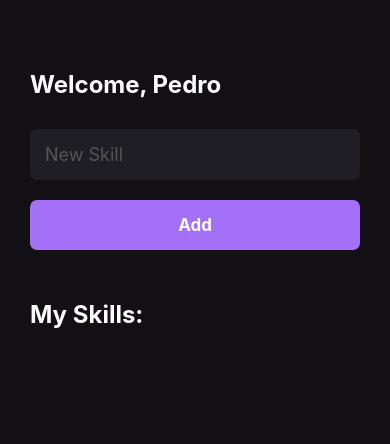
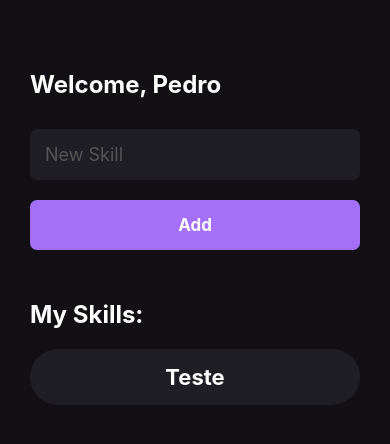
Before and after one commit to opedromartins/RN-MySkills, a React Native app: screen / in a window 390 px wide. Shown: the top 444 px of the page. Built offline with nearby package versions, Linux system fonts and the light colour scheme.

Commit message:
Adding elements to screen

```diff
--- a/src/pages/Home.js
+++ b/src/pages/Home.js
@@ -1,4 +1,4 @@
-import React from "react";
+import React, { useState } from "react";
 import {
     View,
     Text,
@@ -9,6 +9,9 @@
 } from 'react-native';
 
 export function Home(){
+    const [newSkill, setNewSkill] = useState('');
+    const [myskills, setMyskills] = useState([]);
+
   return (
       <View style={styles.container}>
         <Text style={styles.title}>Welcome, Pedro</Text>
@@ -17,6 +20,7 @@
         style={styles.input}
         placeholder="New Skill"
         placeholderTextColor="#555"
+        onChangeText={setNewSkill}
         />
 
         <TouchableOpacity
@@ -26,10 +30,15 @@
             <Text style={styles.buttonText}>Add</Text>
         </TouchableOpacity>
 
-        <Text style={[styles.title, {marginTop: 50}]}>
+        <Text style={[styles.title, {marginTop: 50, marginBottom: 20}]}>
             My Skills:
         </Text>
 
+        <TouchableOpacity style={styles.buttonSkill}>
+            <Text style={styles.textSkill}>
+                Teste
+            </Text>
+        </TouchableOpacity>
       </View>
   )
 }
@@ -65,5 +74,16 @@
         color: '#fff',
         fontSize: 17,
         fontWeight: 'bold',
-    }
+    },
+    buttonSkill: {
+        backgroundColor: '#1F1E25',
+        padding: 15,
+        borderRadius: 50,
+        alignItems: 'center',
+    },
+    textSkill: {
+        color: '#fff',
+        fontSize: 22,
+        fontWeight: 'bold',
+        }
 })
```
